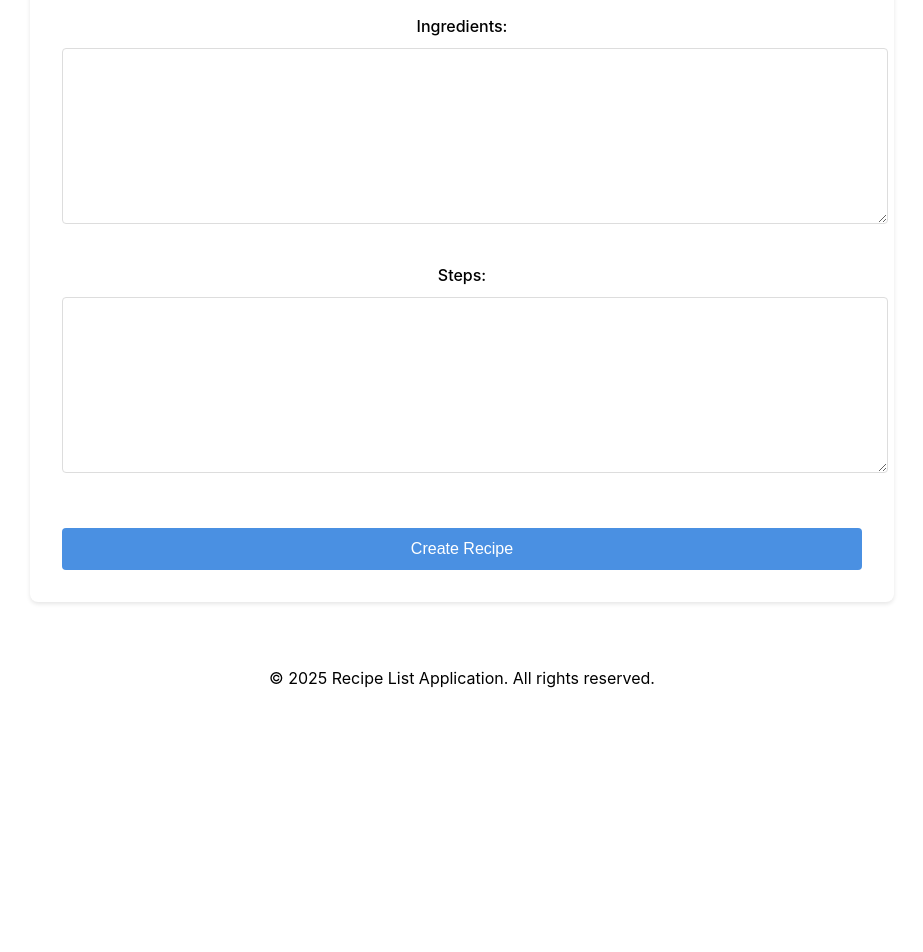
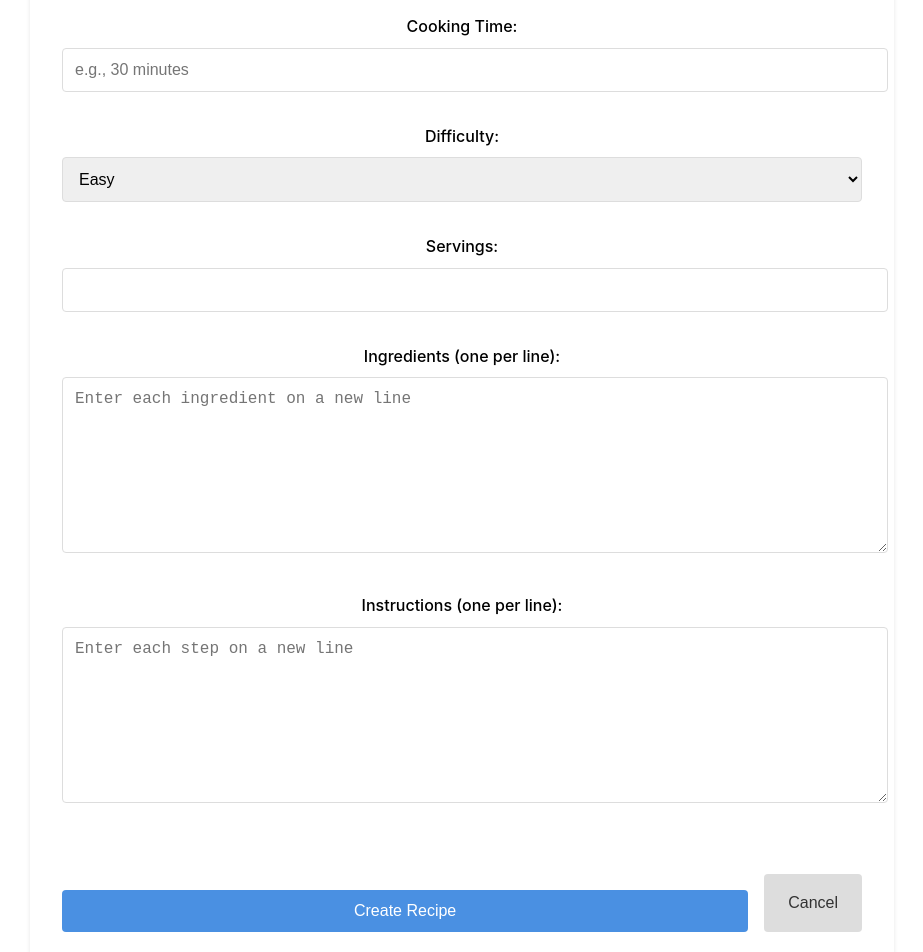
Before and after one commit to pastherolink/Front-End-Group-6-Project-1-2, a React (Vite) app in the folder recipe-frontend/: page /create-recipe in a window 1280 px wide. Shown: the part 440-1392 px from the top of the page, without its empty margins (178-1101 px from the left). Before the commit the page ends 1180 px from the top, so only its background shows below. Built offline with nearby package versions, Linux system fonts and the light colour scheme.

Commit message:
Add CreateRecipe component with form handling and error management

```diff
--- a/recipe-frontend/src/components/recipes/CreateRecipe.jsx
+++ b/recipe-frontend/src/components/recipes/CreateRecipe.jsx
@@ -1,10 +1,48 @@
-import React from 'react';
+import React, { useState } from 'react';
+import { useNavigate } from 'react-router-dom';
 import '../../styles/components/CreateRecipe.css';
 
 const CreateRecipe = () => {
+  const navigate = useNavigate();
+  const [error, setError] = useState(null);
+
+  const handleSubmit = async (e) => {
+    e.preventDefault();
+    const formData = new FormData(e.target);
+
+    const newRecipe = {
+      name: formData.get('recipe-name'),
+      cookingTime: formData.get('cooking-time'),
+      difficulty: formData.get('difficulty'),
+      servings: parseInt(formData.get('servings')),
+      ingredients: formData.get('ingredients').split('\n').filter(i => i.trim()),
+      instructions: formData.get('instructions').split('\n').filter(i => i.trim())
+    };
+
+    try {
+      const response = await fetch('http://localhost:3001/api/recipes', {
+        method: 'POST',
+        headers: {
+          'Content-Type': 'application/json',
+        },
+        body: JSON.stringify(newRecipe)
+      });
+
+      if (!response.ok) {
+        throw new Error('Failed to create recipe');
+      }
+
+      const data = await response.json();
+      navigate(`/recipe/${data.id}`);
+    } catch (err) {
+      setError(err.message);
+    }
+  };
+
   return (
     <div className="create-recipe-container">
-      <form className="recipe-form">
+      {error && <div className="error-message">{error}</div>}
+      <form className="recipe-form" onSubmit={handleSubmit}>
         <h2>Create Recipe</h2>
 
         <div className="form-group">
@@ -18,26 +56,72 @@ const CreateRecipe = () => {
         </div>
 
         <div className="form-group">
-          <label htmlFor="recipe-ingredients">Ingredients:</label>
+          <label htmlFor="cooking-time">Cooking Time:</label>
+          <input
+            type="text"
+            id="cooking-time"
+            name="cooking-time"
+            placeholder="e.g., 30 minutes"
+            required
+          />
+        </div>
+
+        <div className="form-group">
+          <label htmlFor="difficulty">Difficulty:</label>
+          <select
+            id="difficulty"
+            name="difficulty"
+            required
+          >
+            <option value="Easy">Easy</option>
+            <option value="Medium">Medium</option>
+            <option value="Hard">Hard</option>
+          </select>
+        </div>
+
+        <div className="form-group">
+          <label htmlFor="servings">Servings:</label>
+          <input
+            type="number"
+            id="servings"
+            name="servings"
+            min="1"
+            required
+          />
+        </div>
+
+        <div className="form-group">
+          <label htmlFor="ingredients">Ingredients (one per line):</label>
           <textarea
-            id="recipe-ingredients"
-            name="recipe-ingredients"
+            id="ingredients"
+            name="ingredients"
             required
+            placeholder="Enter each ingredient on a new line"
           ></textarea>
         </div>
 
         <div className="form-group">
-          <label htmlFor="recipe-steps">Steps:</label>
+          <label htmlFor="instructions">Instructions (one per line):</label>
           <textarea
-            id="recipe-steps"
-            name="recipe-steps"
+            id="instructions"
+            name="instructions"
             required
+            placeholder="Enter each step on a new line"
           ></textarea>
         </div>
 
-        <button type="submit" className="submit-btn">
-          Create Recipe
-        </button>
+        <div className="button-group">
+          <button type="submit" className="submit-btn">
+            Create Recipe
+          </button>
+          <button
+            type="button"
+            className="cancel-btn"
+            onClick={() => navigate('/recipes')}
+          >
+            Cancel
+          </button>
+        </div>
       </form>
     </div>
   );
--- a/recipe-frontend/src/components/recipes/RecipeDetail.jsx
+++ b/recipe-frontend/src/components/recipes/RecipeDetail.jsx
@@ -1,8 +1,36 @@
-import React from 'react';
-import { Link } from 'react-router-dom';
+import React, { useState, useEffect } from 'react';
+import { Link, useParams } from 'react-router-dom';
 import '../../styles/components/RecipeDetail.css';
 
-const RecipeDetail = ({ recipe = sampleRecipe }) => {
+const RecipeDetail = () => {
+  const { id } = useParams();
+  const [recipe, setRecipe] = useState(null);
+  const [loading, setLoading] = useState(true);
+  const [error, setError] = useState(null);
+
+  useEffect(() => {
+    const fetchRecipe = async () => {
+      try {
+        const response = await fetch(`http://localhost:3001/api/recipes/${id}`);
+        if (!response.ok) {
+          throw new Error('Failed to fetch recipe');
+        }
+        const data = await response.json();
+        setRecipe(data);
+        setLoading(false);
+      } catch (err) {
+        setError(err.message);
+        setLoading(false);
+      }
+    };
+
+    fetchRecipe();
+  }, [id]);
+
+  if (loading) return <div>Loading...</div>;
+  if (error) return <div>Error: {error}</div>;
+  if (!recipe) return <div>Recipe not found</div>;
+
   return (
     <div className="recipe-detail">
       <div className="recipe-header">
@@ -39,27 +67,4 @@ const RecipeDetail = ({ recipe = sampleRecipe }) => {
   );
 };
 
-const sampleRecipe = {
-  id: 1,
-  name: 'Classic Spaghetti Carbonara',
-  cookingTime: '25 mins',
-  difficulty: 'Medium',
-  servings: '4',
-  ingredients: [
-    '400g spaghetti',
-    '200g pancetta or guanciale',
-    '4 large eggs',
-    '100g Pecorino Romano',
-    'Black pepper to taste'
-  ],
-  instructions: [
-    'Bring a large pot of salted water to boil and cook spaghetti according to package instructions.',
-    'While pasta cooks, cut pancetta into small cubes and fry until crispy.',
-    'In a bowl, whisk eggs, grated cheese, and black pepper.',
-    'Drain pasta, reserving some cooking water.',
-    'Combine hot pasta with egg mixture, adding cooking water if needed.',
-    'Serve immediately with extra cheese and black pepper.'
-  ]
-};
-
 export default RecipeDetail;
--- a/recipe-frontend/src/styles/components/CreateRecipe.css
+++ b/recipe-frontend/src/styles/components/CreateRecipe.css
@@ -60,3 +60,31 @@
 .submit-btn:hover {
   opacity: 0.9;
 }
+
+.error-message {
+  color: #e83143;
+  padding: 10px;
+  margin-bottom: 20px;
+  border: 1px solid #dc3545;
+  border-radius: 4px;
+  background-color: #f8d7da;
+}
+
+.button-group {
+  display: flex;
+  gap: 10px;
+  margin-top: 20px;
+}
+
+.cancel-btn {
+  background-color: #6c757d;
+  color: white;
+  padding: 10px 20px;
+  border: none;
+  border-radius: 4px;
+  cursor: pointer;
+}
+
+.cancel-btn:hover {
+  background-color: #5a6268;
+}
```
